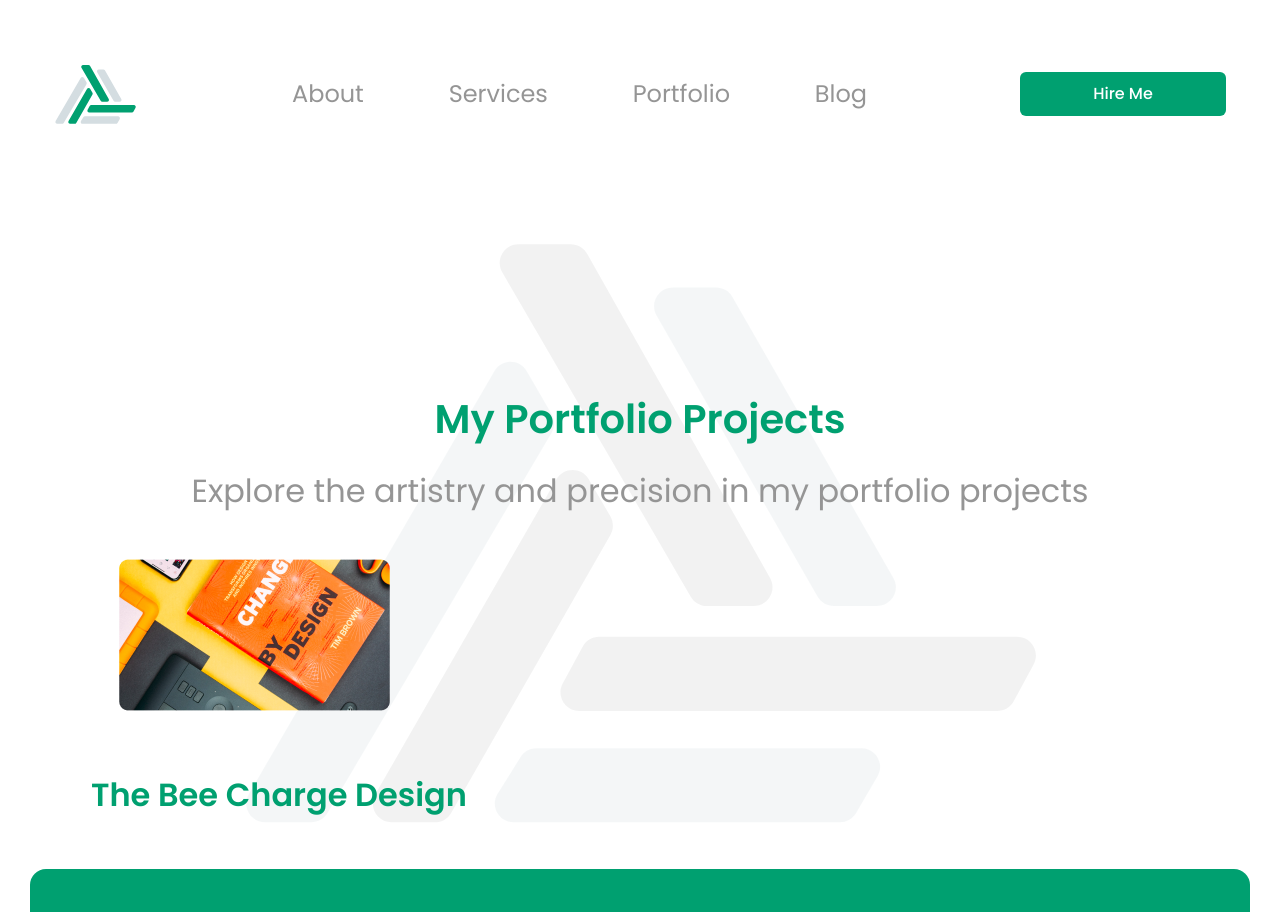
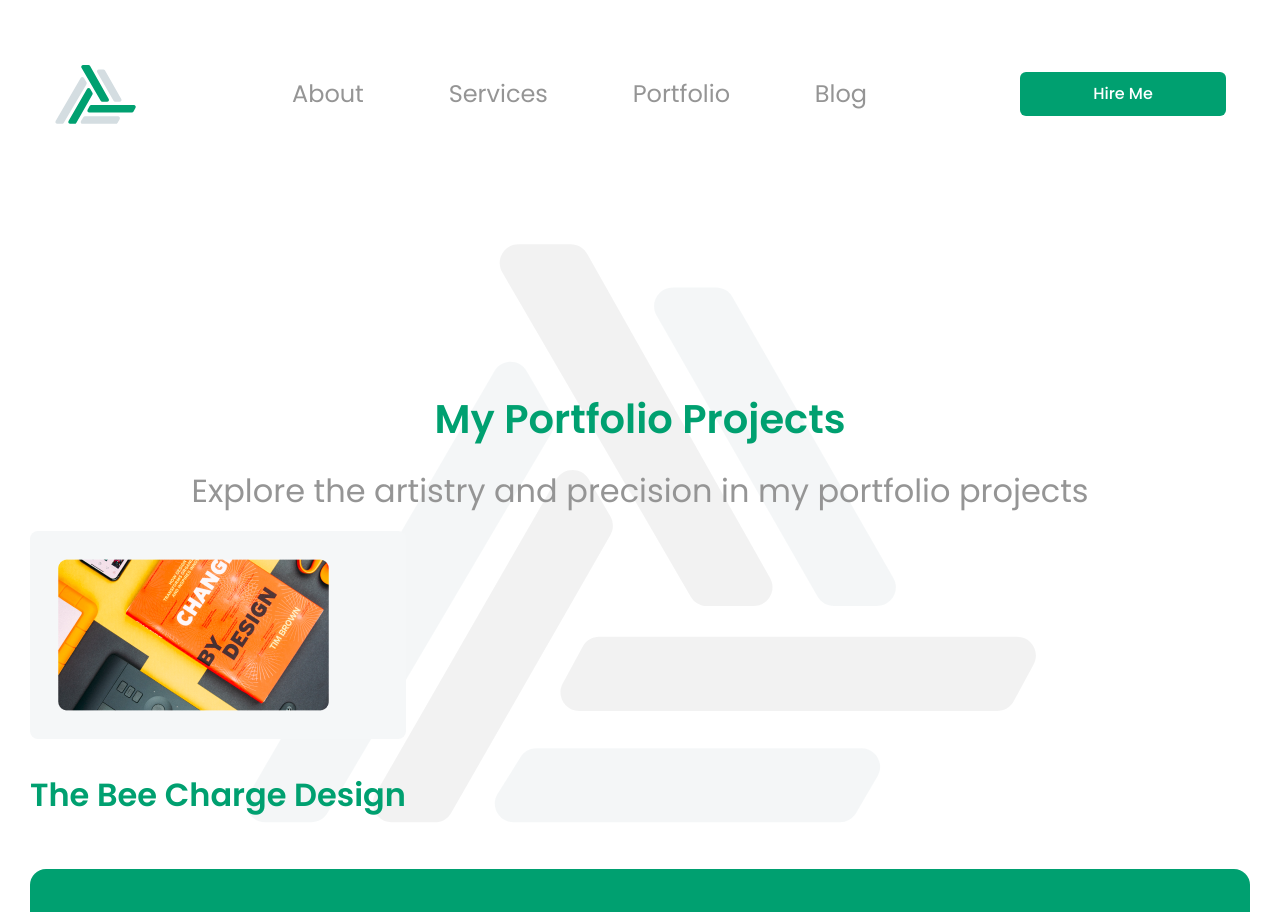
Before and after one commit to mmustaphak/ui-ux-portfolio, a React (Vite) app: page /portfolio in a window 1280 px wide. Shown: the top 912 px of the page. Built offline with nearby package versions, Linux system fonts and the light colour scheme.

Commit message:
Removed unnecessary and made the Img card a fixed length

```diff
--- a/src/components/Portfolio.jsx
+++ b/src/components/Portfolio.jsx
@@ -14,14 +14,15 @@ export default function Portfolio() {
       </p>
       {/* Project Cards */}
       <a href="">
-        <div className="mt-4 mx-auto lg:w-[90%]">
-          <div className="p-7 rounded-lg bg-whitish md:bg-transparent">
+        <div className="mt-4 w-fit">
+          <div className="p-7 rounded-lg bg-whitish">
             <img
               className="mx-auto md:mx-0 md:mr-auto"
               src={projectImg}
               alt="The Bee Charge Design Project"
             />
           </div>
+
           <h2
             style={{ color: theme }}
             className="mt-3 font-semibold text-left md:text-xl md:leading-[normal] md:mt-4 lg:mt-8 lg:text-[2rem]"
```
